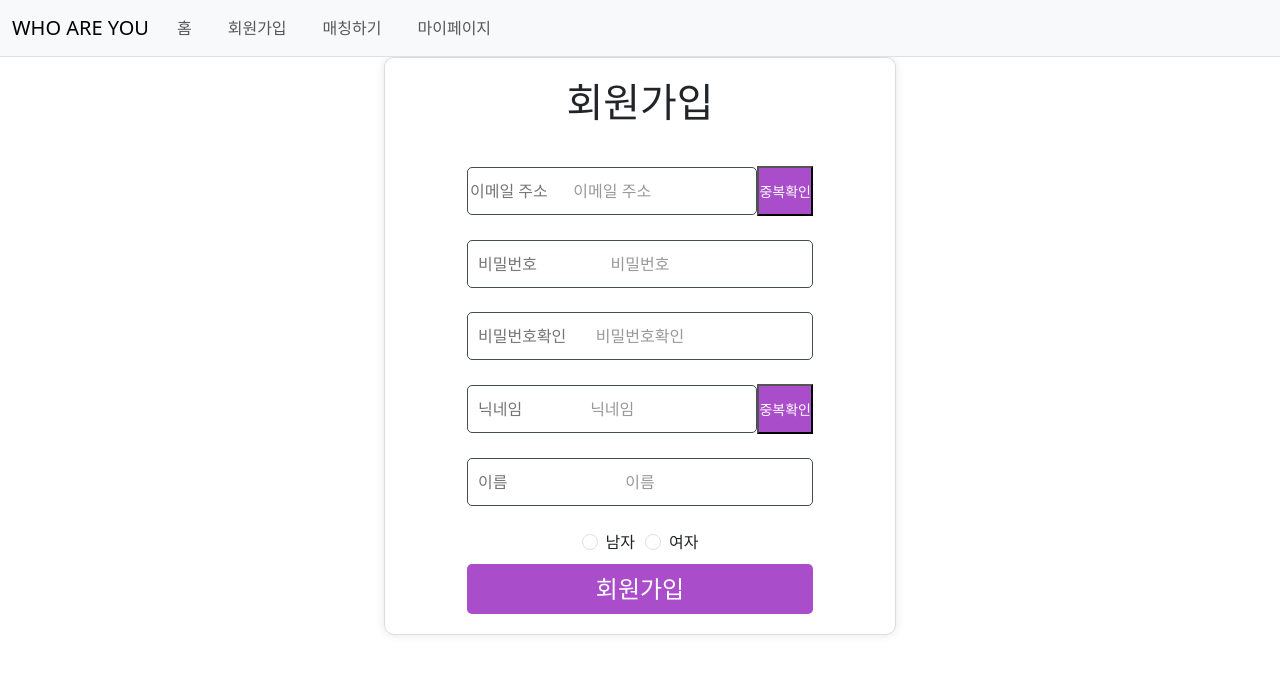
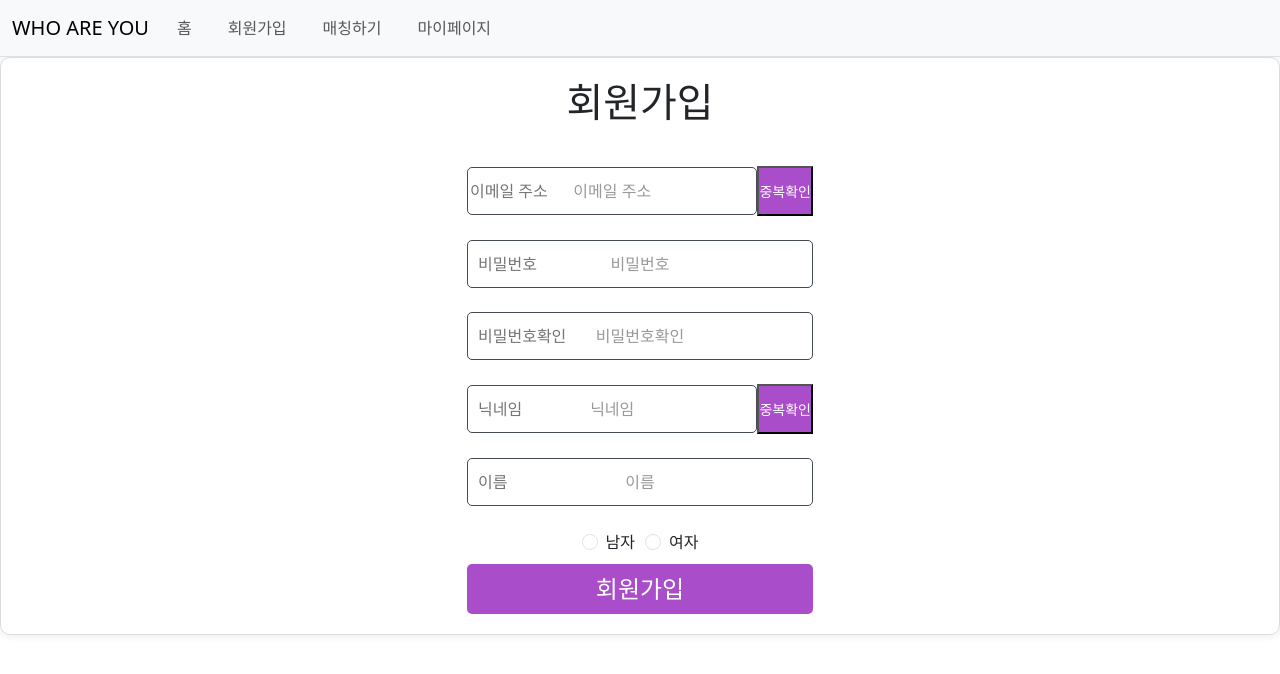
Before and after one commit to Never-Say-Die-A207/WhoAreYou, a React (Create React App) app in the folder S11P12A207-webrtc/frontend/: page /signup in a window 1280 px wide. Shown: the top 674 px of the page. Built offline with nearby package versions, Linux system fonts and the light colour scheme.

Commit message:
fix home and signup

```diff
--- a/S11P12A207-webrtc/frontend/src/pages/Home.css
+++ b/S11P12A207-webrtc/frontend/src/pages/Home.css
@@ -398,3 +398,10 @@ input[type='checkbox'] {
 /* .zm-login-methods__list {
     text-align: center;
 } */
+
+/* Home.css 또는 Modal.css에 추가 */
+@media (max-width: 768px) { /* 예: 768px 이하일 때 */
+    .layout-aside {
+        display: none; /* 해당 div를 숨김 */
+    }
+}
--- a/S11P12A207-webrtc/frontend/src/pages/Signup.css
+++ b/S11P12A207-webrtc/frontend/src/pages/Signup.css
@@ -1,6 +1,6 @@
 .login-page .signup-container {
-    width: 40%;
-    height: 80%;
+    width: 100%;
+    height: 100%;
     margin: auto;
     display: flex;
     flex-direction: column;
```
Also changed, not shown: S11P12A207-webrtc/frontend/src/pages/Home.js (+1 -7 lines).
